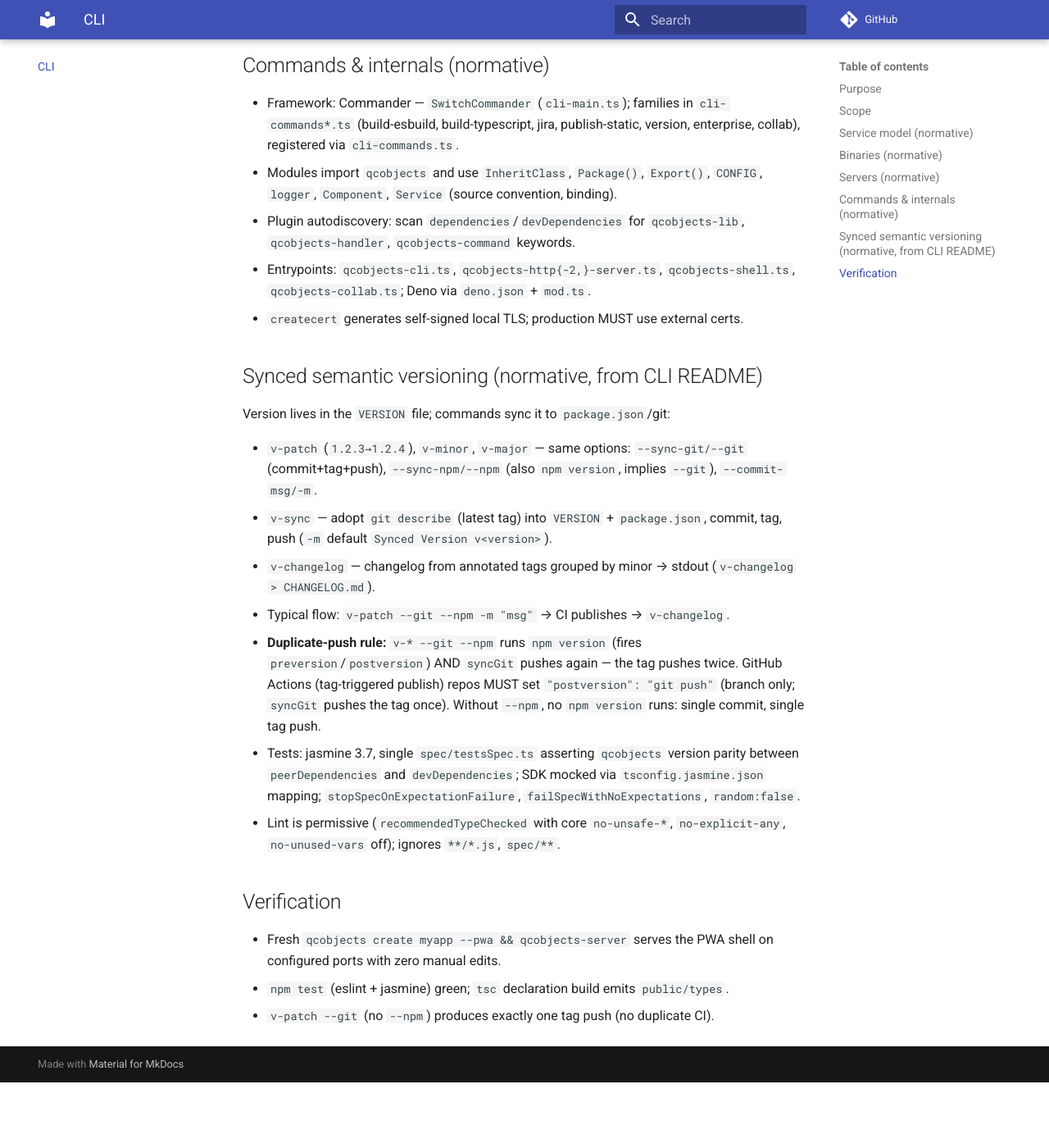
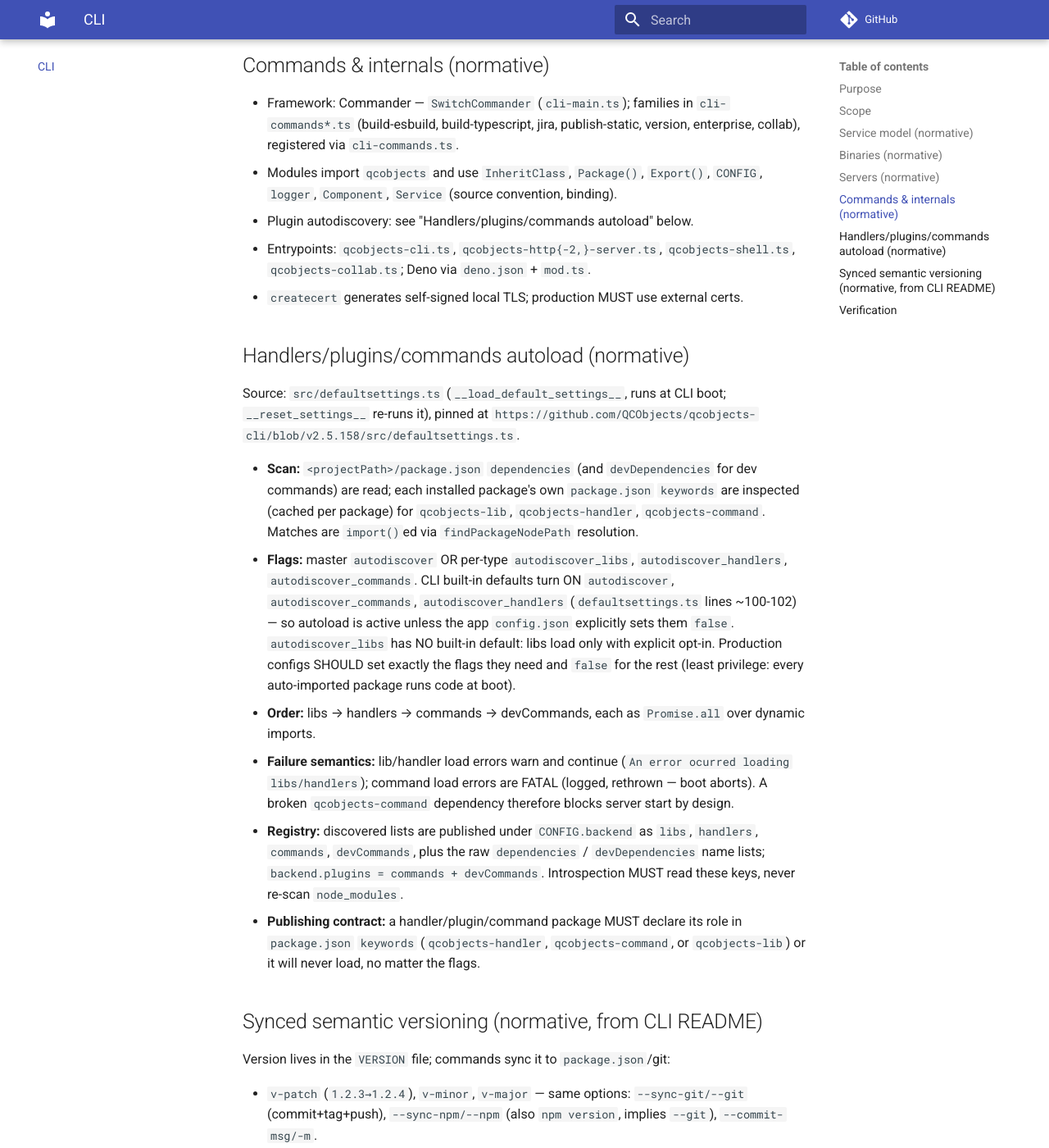
Before and after one commit to QCObjects/product-specs, an MkDocs documentation site: the page built from docs/05-cli.md, in a window 1280 px wide and 1400 px high, scrolled down 1409 px. Shown: the whole window at 82% size. Built offline with MkDocs 1.6.1 and Material for MkDocs 9.7.7, drawn with Linux system fonts in a browser that asks for light colours; comment, search, counter and statistics services are not loaded; before the commit the page ends 2729 px from its top, so only the background shows below that.

Commit message:
feat: spec backend autoload contract + fix autodiscover defaults + ENV default form

```diff
--- a/docs/05-cli.md
+++ b/docs/05-cli.md
@@ -55,11 +55,43 @@ Node >= 22, npm >= 10; install with `npm i --legacy-peer-deps`.
   version, enterprise, collab), registered via `cli-commands.ts`.
 - Modules import `qcobjects` and use `InheritClass`, `Package()`, `Export()`,
   `CONFIG`, `logger`, `Component`, `Service` (source convention, binding).
-- Plugin autodiscovery: scan `dependencies`/`devDependencies` for
-  `qcobjects-lib`, `qcobjects-handler`, `qcobjects-command` keywords.
+- Plugin autodiscovery: see "Handlers/plugins/commands autoload" below.
 - Entrypoints: `qcobjects-cli.ts`, `qcobjects-http{-2,}-server.ts`,
   `qcobjects-shell.ts`, `qcobjects-collab.ts`; Deno via `deno.json` + `mod.ts`.
 - `createcert` generates self-signed local TLS; production MUST use external certs.
+
+## Handlers/plugins/commands autoload (normative)
+
+Source: `src/defaultsettings.ts` (`__load_default_settings__`, runs at CLI boot;
+`__reset_settings__` re-runs it), pinned at
+`https://github.com/QCObjects/qcobjects-cli/blob/v2.5.158/src/defaultsettings.ts`.
+
+- **Scan:** `<projectPath>/package.json` `dependencies` (and `devDependencies`
+  for dev commands) are read; each installed package's own `package.json`
+  `keywords` are inspected (cached per package) for `qcobjects-lib`,
+  `qcobjects-handler`, `qcobjects-command`. Matches are `import()`ed via
+  `findPackageNodePath` resolution.
+- **Flags:** master `autodiscover` OR per-type `autodiscover_libs`,
+  `autodiscover_handlers`, `autodiscover_commands`. CLI built-in defaults turn
+  ON `autodiscover`, `autodiscover_commands`, `autodiscover_handlers`
+  (`defaultsettings.ts` lines ~100-102) — so autoload is active unless the app
+  `config.json` explicitly sets them `false`. `autodiscover_libs` has NO built-in
+  default: libs load only with explicit opt-in. Production configs SHOULD set
+  exactly the flags they need and `false` for the rest (least privilege:
+  every auto-imported package runs code at boot).
+- **Order:** libs → handlers → commands → devCommands, each as `Promise.all`
+  over dynamic imports.
+- **Failure semantics:** lib/handler load errors warn and continue
+  (`An error ocurred loading libs/handlers`); command load errors are FATAL
+  (logged, rethrown — boot aborts). A broken `qcobjects-command` dependency
+  therefore blocks server start by design.
+- **Registry:** discovered lists are published under `CONFIG.backend` as
+  `libs`, `handlers`, `commands`, `devCommands`, plus the raw `dependencies` /
+  `devDependencies` name lists; `backend.plugins = commands + devCommands`.
+  Introspection MUST read these keys, never re-scan `node_modules`.
+- **Publishing contract:** a handler/plugin/command package MUST declare its
+  role in `package.json` `keywords` (`qcobjects-handler`, `qcobjects-command`,
+  or `qcobjects-lib`) or it will never load, no matter the flags.
 
 ## Synced semantic versioning (normative, from CLI README)
 
--- a/docs/11-features.md
+++ b/docs/11-features.md
@@ -32,6 +32,7 @@ Features across core, SDK, CLI, templates. Status: `stable`, `beta`,
 | Synced semver (`v-*`) + changelog | — | — | ✅ | ✅ | stable |
 | PWA shell (manifest, SW, offline, lazy-src) | — | — | template | ✅ | stable |
 | `$ENV()`/`$config()` + custom processors | ✅ | ✅ | ✅ | ✅ | stable |
+| Keyword autoload (libs/handlers/commands) | — | — | ✅ | ✅ | stable |
 | Encrypted `config.json` | ✅ | — | ✅ | ✅ | stable |
 | Backend routes + `BackendMicroservice` | ✅ | — | ✅ | ✅ | stable |
 | PHP handler bridge | — | — | ✅ | — | beta |
```
Also changed, not shown: docs/12-schemas.md (+12 -4 lines), 1 other file.
